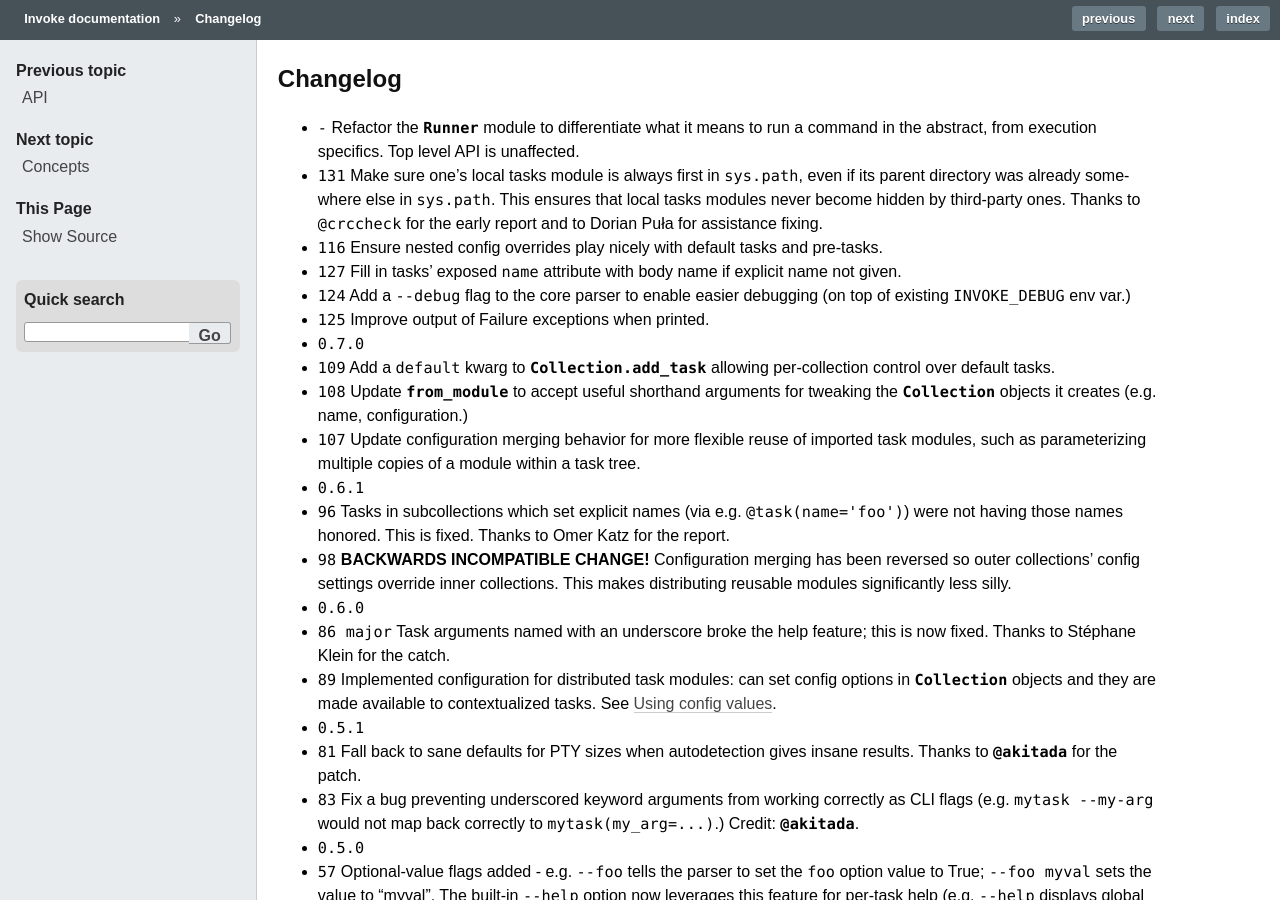
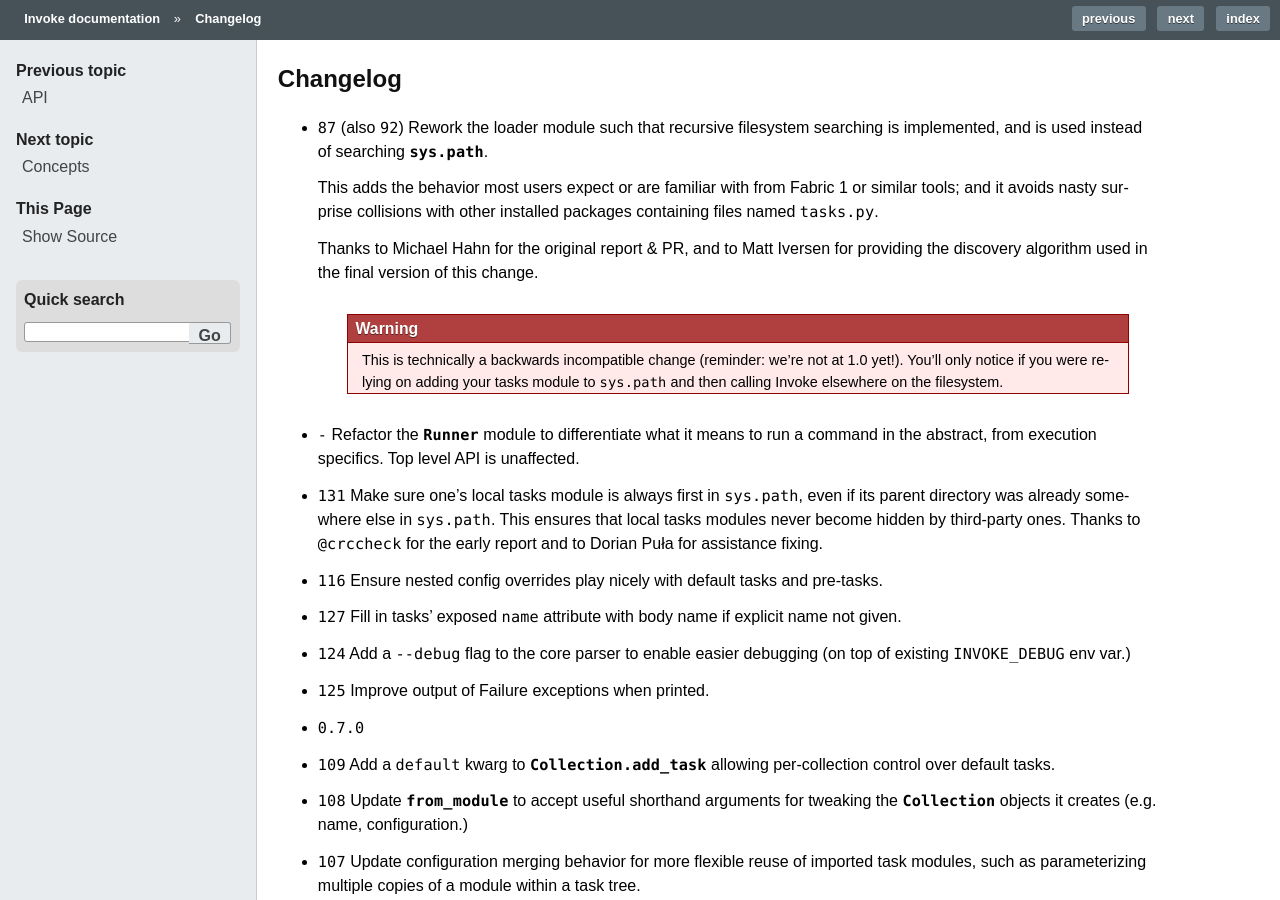
Before and after one commit to pyinvoke/invoke, a Sphinx documentation site: the page built from docs/changelog.rst, in a window 1280 px wide and 900 px high. Built offline with Sphinx 7.4.7, drawn with Linux system fonts in a browser that asks for light colours; cross-references to code outside the pages are shown as plain code.

Commit message:
Changelog, closes #92, closes #87

```diff
--- a/docs/changelog.rst
+++ b/docs/changelog.rst
@@ -1,6 +1,23 @@
 =========
 Changelog
 =========
+
+* :feature:`87` (also :issue:`92`) Rework the loader module such that recursive
+  filesystem searching is implemented, and is used instead of searching
+  `sys.path`.
+
+  This adds the behavior most users expect or are familiar with from Fabric 1
+  or similar tools; and it avoids nasty surprise collisions with other
+  installed packages containing files named ``tasks.py``.
+
+  Thanks to Michael Hahn for the original report & PR, and to Matt Iversen for
+  providing the discovery algorithm used in the final version of this change.
+
+  .. warning::
+      This is technically a backwards incompatible change (reminder: we're not
+      at 1.0 yet!). You'll only notice if you were relying on adding your tasks
+      module to ``sys.path`` and then calling Invoke elsewhere on the
+      filesystem.
 
 * :support:`-` Refactor the `.Runner` module to differentiate what it means to
   run a command in the abstract, from execution specifics. Top level API is
```
